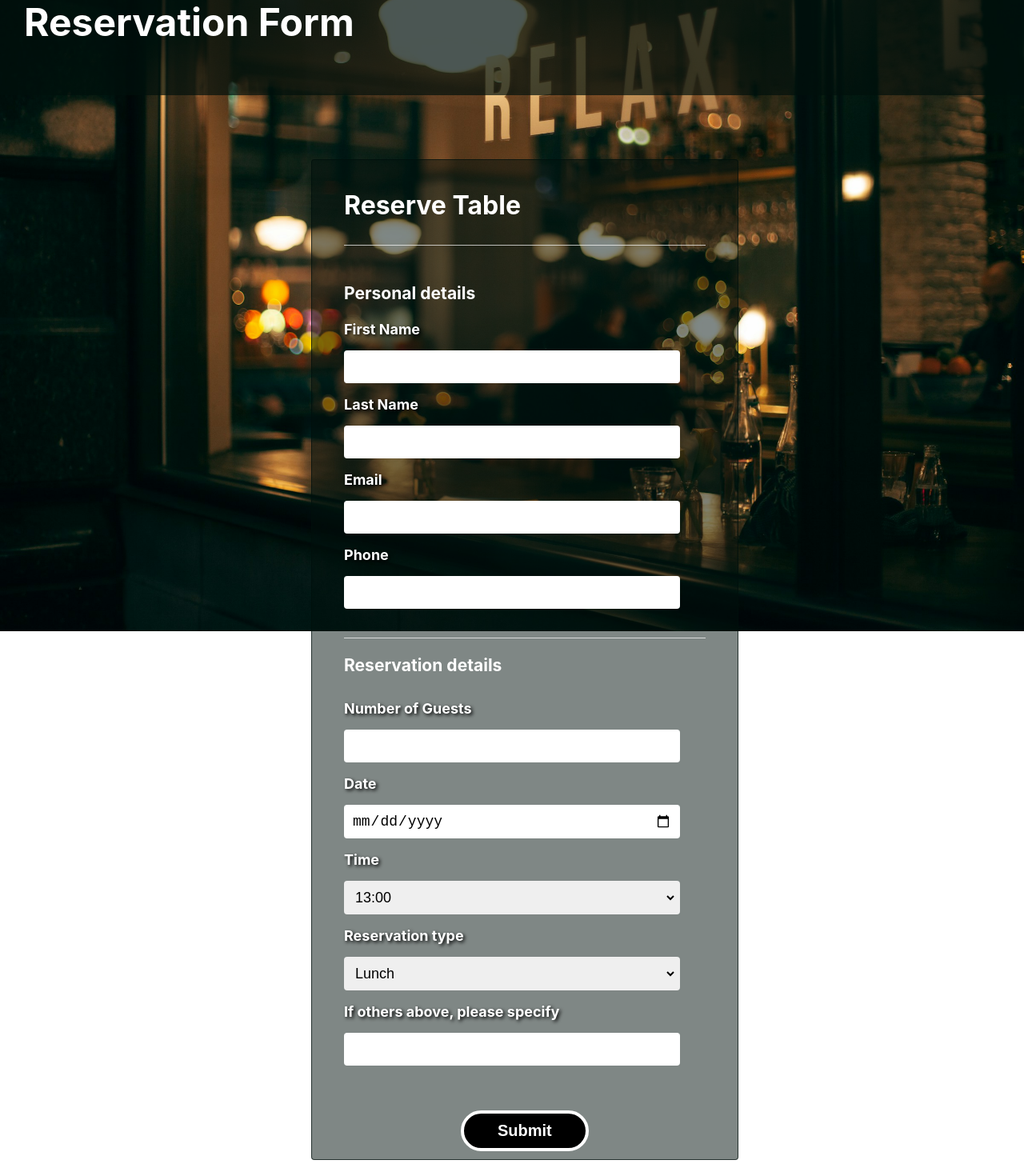
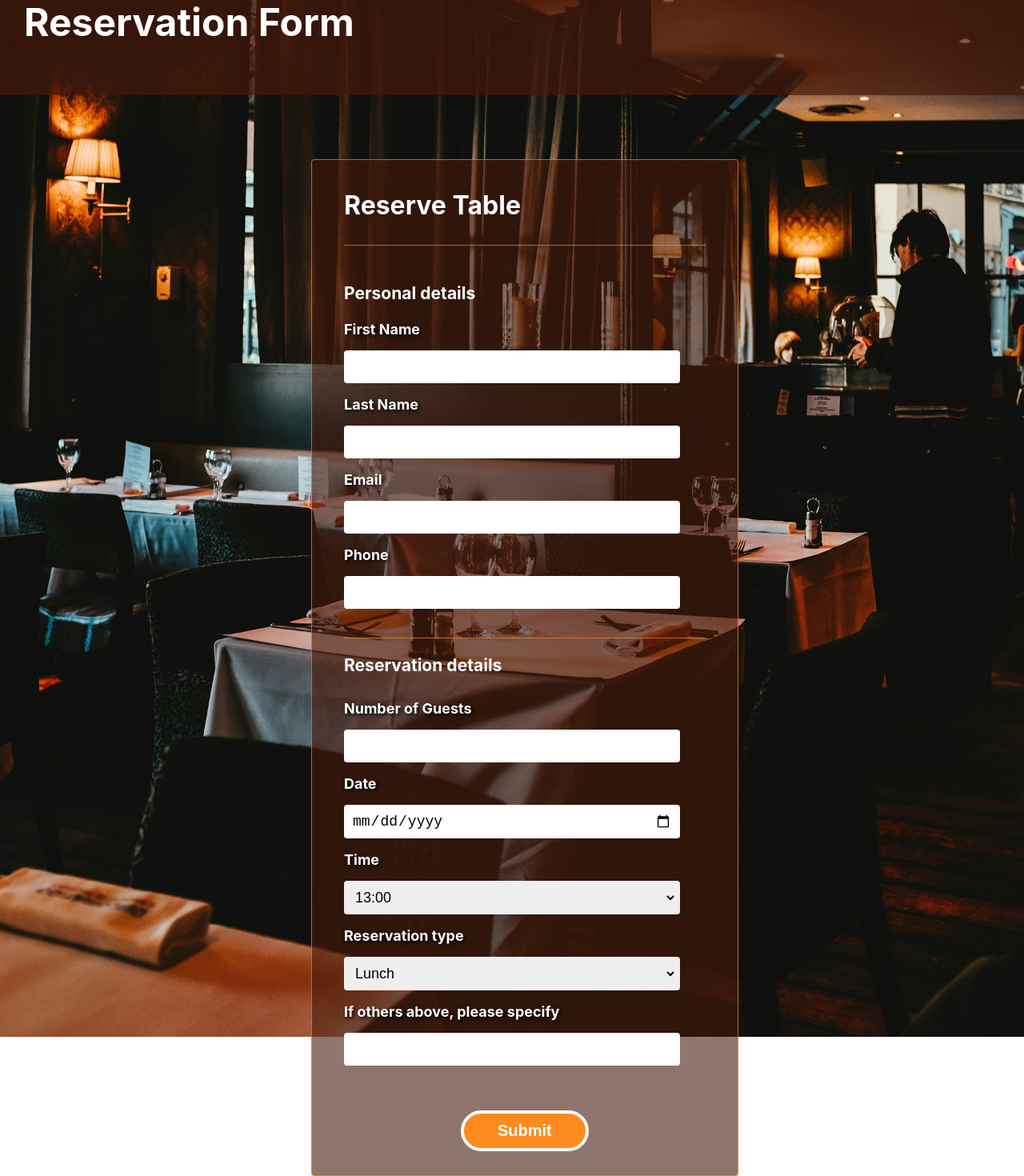
Before and after one commit to primasghar/Form, a React (Vite) app: page / in a window 1280 px wide. Shown: the part 64-1534 px from the top of the page at 80% size. Built offline with nearby package versions, Linux system fonts and the light colour scheme.

Commit message:
Changed the color scheme and added new bg-image.

```diff
--- a/src/App.css
+++ b/src/App.css
@@ -4,10 +4,10 @@ body {
     width: 100vw;
     height: 100vh;
     font-size: 18px;
-    background-image: url("assets/images/clem-onojeghuo-zlABb6Gke24-unsplash.jpg");
+    background-image: url("assets/images/adrien-olichon-ZgREXhl8ER0-unsplash.jpg");
     background-repeat: no-repeat;
     background-size: cover;
-    background-position: top;
+    background-position: center;
 
 }
 
@@ -18,7 +18,7 @@ body {
 }
 
 .appHeading {
-    background-color: rgba(0, 17, 12, 0.7);
+    background-color:rgb(70,25,10, 0.7);
     width: 100%;
     font-size: 24px;
     align-self: start;
--- a/src/Form/Form.css
+++ b/src/Form/Form.css
@@ -8,8 +8,8 @@
     text-align: left;
     border-radius: 4px;
     padding: 10px 40px;
-    border: 1px solid rgba(0,17,12, 0.7);
-    background-color: rgba(0,17,12, 0.5);
+    border: 1px solid  rgb(253,139,29,0.7);
+    background-color: rgb(70,25,10, 0.6);
 }
 
 
@@ -22,12 +22,12 @@
 .sectionTwo {
     margin-top: 30px;
     margin-bottom: 30px;
-    border-top: 1px solid rgb(255,255,255, 0.7);
+    border-top: 1px solid rgb(253,139,29, 0.7);
 }
 
 .mainHeading {
     font-size: 32px;
-    border-bottom: 1px solid rgb(255,255,255, 0.7);
+    border-bottom: 1px solid rgb(253,139,29, 0.7);
     padding-bottom: 30px;
 }
 
@@ -56,7 +56,7 @@ input {
 
 .button {
     color: inherit;
-    background-color:black;
+    background-color:rgb(253,139,29);
     align-self: center;
     font-size: 20px;
     font-weight: 600;
@@ -64,11 +64,11 @@ input {
     border: 4px solid white;
     padding: 10px 26px;
     width:160px;
-    margin-top: 20px;
+    margin: 20px 0;
 }
 
 .button:hover, .button:focus, input:hover,input:focus, .optionVal:hover,.optionVal:focus {
-    background-color: rgb(244,203,134, 0.7);
+    background-color: rgb(253,139,29,0.7);
     border: 4px solid black;
     cursor: pointer;
 }
```
Also changed, not shown: src/assets/images/adrien-olichon-ZgREXhl8ER0-unsplash.jpg (added).
